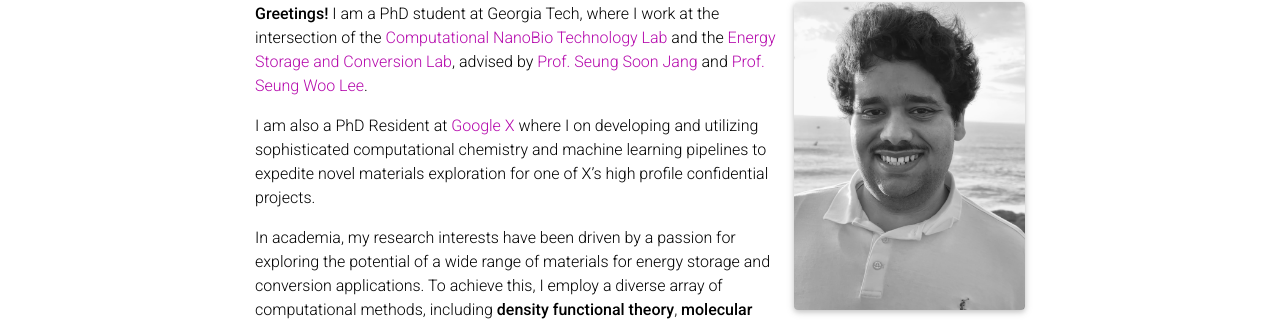
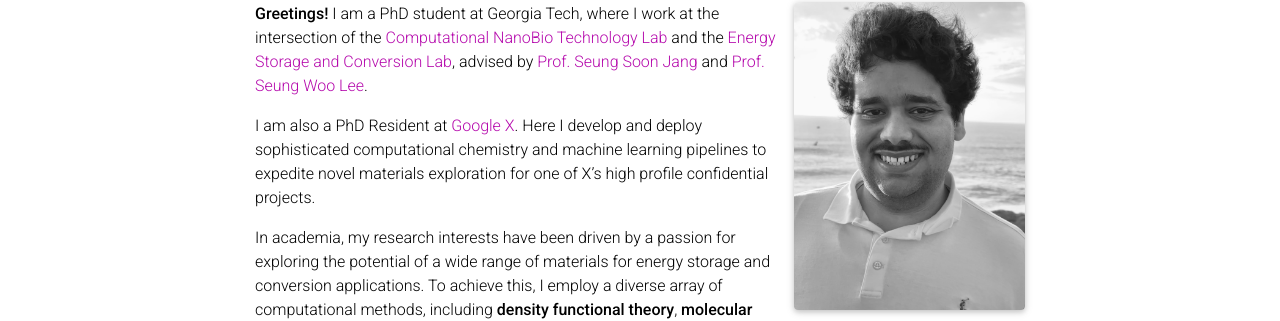
Before and after one commit to oallam3/oallam3.github.io, a Jekyll site: the page built from _pages/about.md, in a window 1280 px wide and 900 px high. Shown: the part 209-530 px from the top of the window. Built offline with Jekyll 4.4.1, drawn with Linux system fonts in a browser that asks for light colours; full-size pictures stand in for the smaller copies a plugin makes; comment, search, counter and statistics services are not loaded; a style sheet for code colours, icons or effects is not loaded.

Commit message:
profile update2

```diff
--- a/_pages/about.md
+++ b/_pages/about.md
@@ -18,7 +18,7 @@ social: true  # includes social icons at the bottom of the page
 
 <strong>Greetings!</strong> I am a PhD student at Georgia Tech, where I work at the intersection of the [Computational NanoBio Technology Lab](https://cnbt.mse.gatech.edu) and the [Energy Storage and Conversion Lab](https://escl.gatech.edu), advised by [Prof. Seung Soon Jang](https://research.gatech.edu/seung-soon-jang) and [Prof. Seung Woo Lee](https://research.gatech.edu/seung-woo-lee).
 
-I am also a PhD Resident at [Google X](https://x.company) where I on developing and utilizing sophisticated computational chemistry and machine learning pipelines to expedite novel materials exploration for one of X's high profile confidential projects.
+I am also a PhD Resident at [Google X](https://x.company). Here I develop and deploy sophisticated computational chemistry and machine learning pipelines to expedite novel materials exploration for one of X's high profile confidential projects.
 
 In academia, my research interests have been driven by a passion for exploring the potential of a wide range of materials for energy storage and conversion applications. To achieve this, I employ a diverse array of computational methods, including <strong>density functional theory</strong>, <strong>molecular dynamics</strong>, and <strong>machine learning</strong>, in close collaboration with experimental partners. By harnessing the power of these techniques, I aim to uncover new insights into material properties and design guidelines to pave the way for the development of innovative, sustainable energy solutions.
 
```
